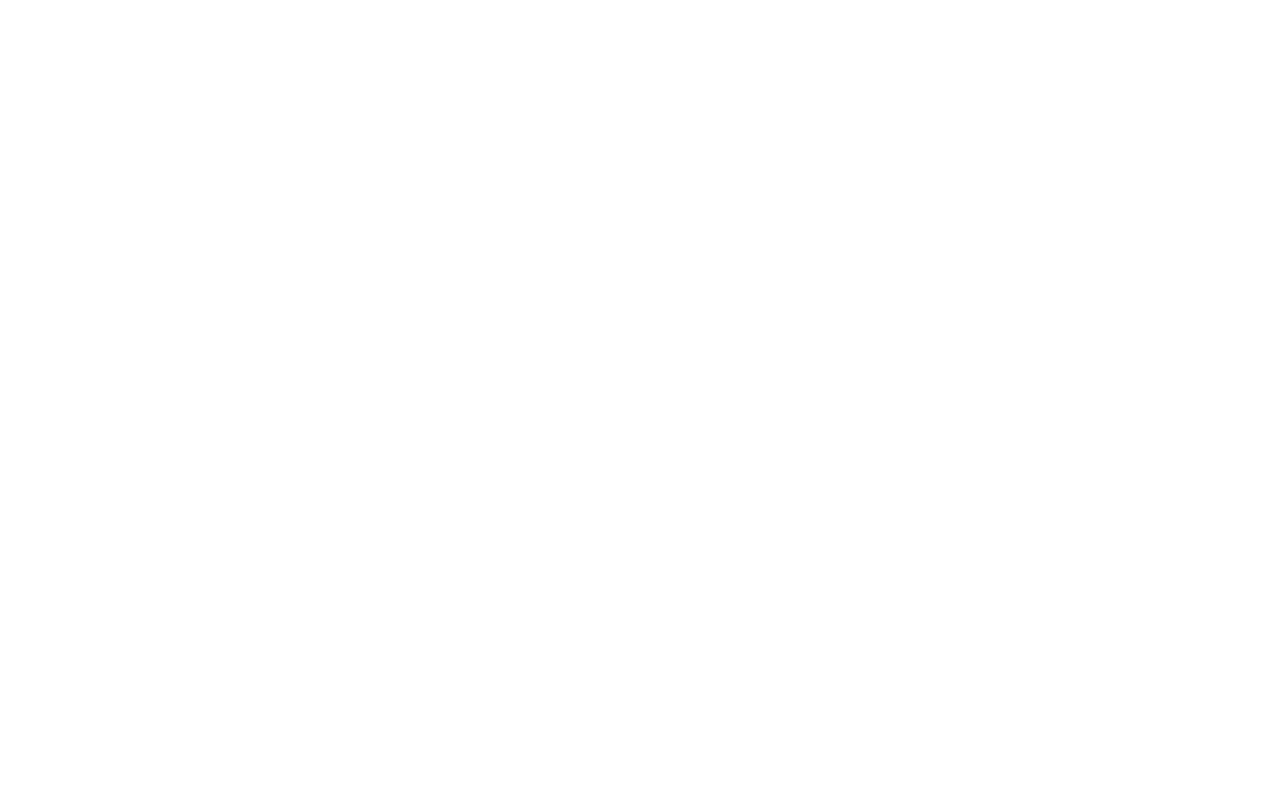
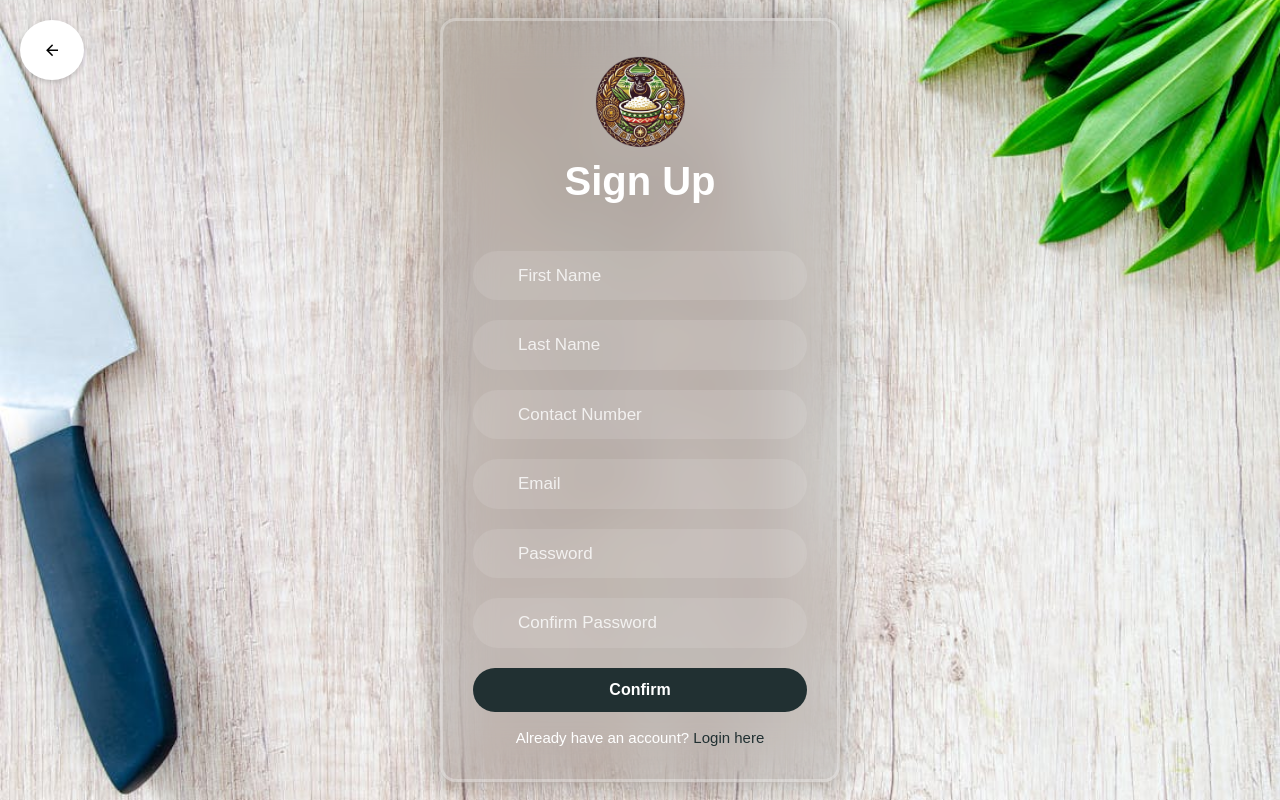
Before and after one commit to vincepagaran/Kusina, a Vue app: page /register in a window 1280 px wide. Before the commit this address had no page. Built offline with nearby package versions, Linux system fonts and the light colour scheme.

Commit message:
feat: added Registration Page and design

```diff
--- a/index.html
+++ b/index.html
@@ -2,9 +2,9 @@
 <html lang="">
   <head>
     <meta charset="UTF-8">
-    <link rel="icon" href="/favicon.ico">
+    <link rel="icon" href="/public/pics/logo.png">
     <meta name="viewport" content="width=device-width, initial-scale=1.0">
-    <title>Vite App</title>
+    <title>Kusina</title>
   </head>
   <body>
     <div id="app"></div>
--- a/package.json
+++ b/package.json
@@ -18,6 +18,7 @@
   },
   "devDependencies": {
     "@eslint/js": "^9.14.0",
+    "@mdi/font": "^7.4.47",
     "@vitejs/plugin-vue": "^5.1.4",
     "@vue/eslint-config-prettier": "^10.1.0",
     "eslint": "^9.14.0",
--- a/src/main.js
+++ b/src/main.js
@@ -4,6 +4,7 @@
 import { createPinia } from 'pinia'
 
 // Vuetify
+import '@mdi/font/css/materialdesignicons.css'
 import 'vuetify/styles'
 import { createVuetify } from 'vuetify'
 import * as components from 'vuetify/components'
@@ -15,6 +16,9 @@
 const app = createApp(App)
 
 const vuetify = createVuetify({
+  icons: {
+    defaultSet: 'mdi', // This is already the default value - only for display purposes
+  },
   components,
   directives,
 })
--- a/src/router/index.js
+++ b/src/router/index.js
@@ -1,4 +1,5 @@
 import LoginView from '@/views/auth/LoginView.vue'
+import RegisterView from '@/views/auth/RegisterView.vue'
 import { createRouter, createWebHistory } from 'vue-router'
 
 
@@ -6,9 +7,14 @@
   history: createWebHistory(import.meta.env.BASE_URL),
   routes: [
     {
-      path: '/',
-      name: 'home',
-      component: LoginView
+      path: '/login',
+      name: 'login',
+      component: LoginView,
+    },
+    {
+      path: '/register',
+      name: 'register',
+      component: RegisterView,
     },
   ],
 })
--- /dev/null
+++ b/src/views/auth/RegisterView.vue
@@ -0,0 +1,291 @@
+<script setup>
+import { ref } from 'vue'
+import { useRouter } from 'vue-router'
+
+
+const email = ref('')
+const firstName = ref('')
+const lastName = ref('')
+const contactNumber = ref('')
+const password = ref('')
+const confirmPassword = ref('')
+const router = useRouter()
+
+// Simulated existing users (for demo purposes)
+const existingUsers = ['test@example.com', 'user@example.com']
+
+function navigateTo(route) {
+  router.push(route)
+}
+
+function register() {
+  // Check if the email already exists
+  if (existingUsers.includes(email.value)) {
+    alert('This email is already registered. Please use a different email.')
+    return
+  }
+
+  if (
+    email.value &&
+    firstName.value &&
+    lastName.value &&
+    contactNumber.value &&
+    password.value &&
+    confirmPassword.value
+  ) {
+    if (password.value === confirmPassword.value) {
+      console.log(
+        'Registering with:',
+        email.value,
+        firstName.value,
+        lastName.value,
+        contactNumber.value,
+        password.value,
+      )
+
+      // Here you would normally send the registration data to your server.
+      // For demo purposes, we're just pushing the email to existingUsers array.
+      existingUsers.push(email.value)
+
+      // Redirect to login after successful registration
+      router.push('/')
+    } else {
+      alert('Passwords do not match.')
+    }
+  } else {
+    alert('Please fill out all fields.')
+  }
+}
+</script>
+
+<template>
+  <v-app>
+    <v-main>
+      <v-container fluid class="d-flex justify-center align-center fill-height">
+        <v-btn
+          @click="navigateTo('/login')"
+          class="back-home-btn"
+          outlined
+          color="white"
+        >
+          <v-icon left>mdi-arrow-left</v-icon>
+        </v-btn>
+        <!-- Sign-up Form -->
+        <div class="signupform">
+          <v-avatar size="100">
+            <!-- Set size of v-avatar here, e.g., 40 pixels -->
+            <v-img src="/public/pics/logo.png" alt="Kusina"></v-img>
+          </v-avatar>
+          <h2 class="signuptitle">Sign Up</h2>
+          <div class="signinput">
+            <i class="fa-solid fa-user"></i>
+            <input type="text" v-model="firstName" placeholder="First Name" />
+          </div>
+          <div class="signinput">
+            <i class="fa-solid fa-user"></i>
+            <input type="text" v-model="lastName" placeholder="Last Name" />
+          </div>
+          <div class="signinput">
+            <i class="fa-solid fa-phone"></i>
+            <input
+              type="number"
+              v-model="contactNumber"
+              placeholder="Contact Number"
+            />
+          </div>
+          <div class="signinput">
+            <i class="fa-solid fa-user"></i>
+            <input type="Email" v-model="email" placeholder="Email" />
+          </div>
+          <div class="signinput">
+            <i class="fa-solid fa-lock"></i>
+            <input type="password" v-model="password" placeholder="Password" />
+          </div>
+          <div class="signinput">
+            <i class="fa-solid fa-lock"></i>
+            <input
+              type="password"
+              v-model="confirmPassword"
+              placeholder="Confirm Password"
+            />
+          </div>
+
+          <button @click="register" id="Registerbtn" class="signinbtn">
+            Confirm
+          </button>
+          <p class="register">
+            Already have an account?
+            <router-link to="/login">Login here</router-link>
+          </p>
+        </div>
+      </v-container>
+    </v-main>
+  </v-app>
+</template>
+
+<style scoped>
+/* Your existing styles remain unchanged */
+* {
+  margin: 0;
+  padding: 0;
+  box-sizing: border-box;
+  font-family: 'Poppins', sans-serif;
+}
+
+.back-home-btn {
+  border-radius: 50%; /* Make the button round */
+  width: 40px; /* Set the width */
+  height: 60px; /* Set the height */
+  display: flex;
+  align-items: center;
+  justify-content: center;
+  padding: 0; /* Remove padding for a compact look */
+  box-shadow: 0px 2px 6px rgba(0, 0, 0, 0.2); /* Optional shadow */
+}
+
+.back-home-btn {
+  position: absolute;
+  top: 20px;
+  left: 20px;
+  display: flex;
+  align-items: center;
+  color: white;
+  font-weight: 600;
+  text-transform: uppercase;
+}
+
+.v-container {
+  min-height: 50vh;
+  display: flex;
+  align-items: center;
+  justify-content: center;
+  background: linear-gradient(to bottom, #a3b8c8, #2c3e50);
+  color: #ffffff;
+   background-image: url('/public/pics/bg2.jpg');
+  background-size: cover;
+  background-position: center;
+  background-repeat: no-repeat;
+}
+
+.fill-height {
+  min-height: 100vh;
+}
+
+.signupform {
+  background: rgba(64, 64, 64, 0.15);
+  border: 3px solid rgba(255, 255, 255, 0.3);
+  border-radius: 16px;
+  padding: 30px;
+  backdrop-filter: blur(25px);
+  text-align: center;
+  color: white;
+  width: 90%; /* Full width on mobile */
+  max-width: 400px; /* Limit max width */
+  box-shadow: 0px 0px 20px 10px rgba(0, 0, 0, 0.15);
+}
+
+.signuptitle {
+  font-size: 40px;
+  margin-bottom: 40px;
+}
+
+.signinput {
+  margin: 20px 0;
+  position: relative;
+}
+
+.signinput input {
+  width: 100%;
+  background: rgba(255, 255, 255, 0.1);
+  border: none;
+  padding: 12px 12px 12px 45px;
+  border-radius: 99px;
+  outline: 3px solid transparent;
+  transition: 0.3s;
+  font-size: 17px;
+  color: white;
+  font-weight: 600;
+}
+
+.signinput input::placeholder {
+  color: rgba(255, 255, 255, 0.8);
+  font-size: 17px;
+  font-weight: 500;
+}
+
+.signinput input:focus {
+  outline: 3px solid rgba(255, 255, 255, 0.3);
+}
+
+.signinput i {
+  position: absolute;
+  left: 15px;
+  top: 50%;
+  transform: translateY(-50%);
+  font-size: 20px;
+  color: rgba(255, 255, 255, 0.8);
+}
+
+/* Hide the spinner on number input */
+.signinput input[type='number']::-webkit-inner-spin-button,
+.signinput input[type='number']::-webkit-outer-spin-button {
+  -webkit-appearance: none;
+  margin: 0;
+}
+
+.signinbtn {
+  width: 100%;
+  padding: 10px 0;
+  background: #213032;
+  border: none;
+  border-radius: 99px;
+  color: white;
+  font-size: 16px;
+  font-weight: 600;
+  cursor: pointer;
+  transition: 0.3s;
+}
+
+.signinbtn:hover {
+  background: #e74c3c;
+}
+
+.register {
+  margin-top: 15px;
+  font-size: 15px;
+}
+
+.register a {
+  color: #213032;
+  text-decoration: none;
+  font-weight: 500;
+}
+
+.register a:hover {
+  text-decoration: underline;
+  color: #e74c3c;
+}
+
+/* Responsive Design */
+@media (max-width: 600px) {
+  .signuptitle {
+    font-size: 30px; /* Adjust title size for smaller screens */
+  }
+
+  .signupform {
+    padding: 20px; /* Reduce padding for smaller screens */
+  }
+
+  .signinput input {
+    font-size: 15px; /* Adjust input font size */
+  }
+
+  .signinbtn {
+    font-size: 14px; /* Adjust button font size */
+  }
+
+  .register {
+    font-size: 14px; /* Adjust register text size */
+  }
+}
+</style>
```
Also changed, not shown: src/views/auth/LoginView.vue (line endings or trailing spaces), 1 other file (tests, documents, lock files or other folders).
